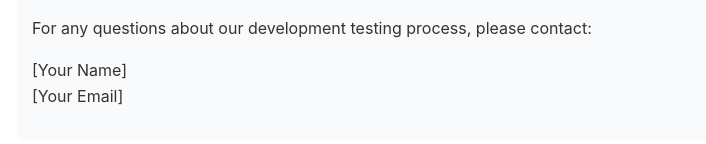
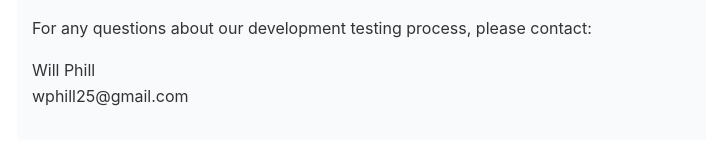
Before and after one commit to willphill123/twilio-testing, a plain HTML site: page index.html in a window 1280 px wide. Shown: the part 1357-1501 px from the top of the page, without its empty margins (223-929 px from the left). Drawn offline with Linux system fonts and the light colour scheme.

Commit message:
Update index.html

```diff
--- a/index.html
+++ b/index.html
@@ -82,8 +82,8 @@
     <div class="section">
         <h2>Contact Information</h2>
         <p>For any questions about our development testing process, please contact:</p>
-        <p>[Your Name]<br>
-        [Your Email]</p>
+        <p>Will Phill<br>
+        wphill25@gmail.com</p>
     </div>
 </body>
 </html>
```
